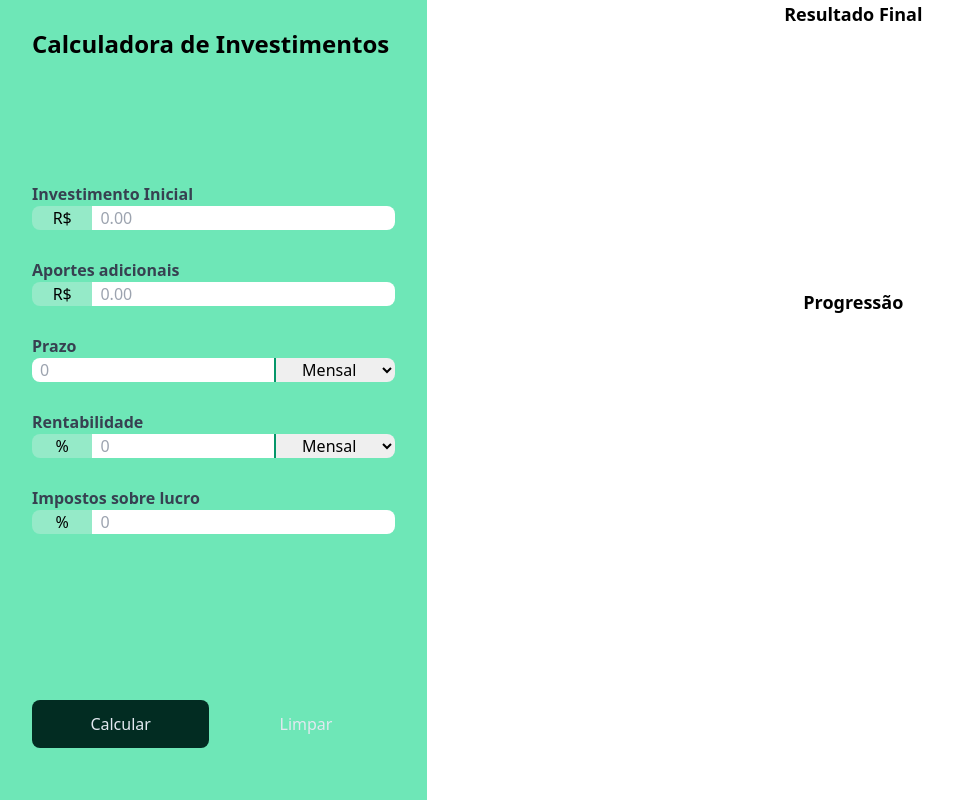
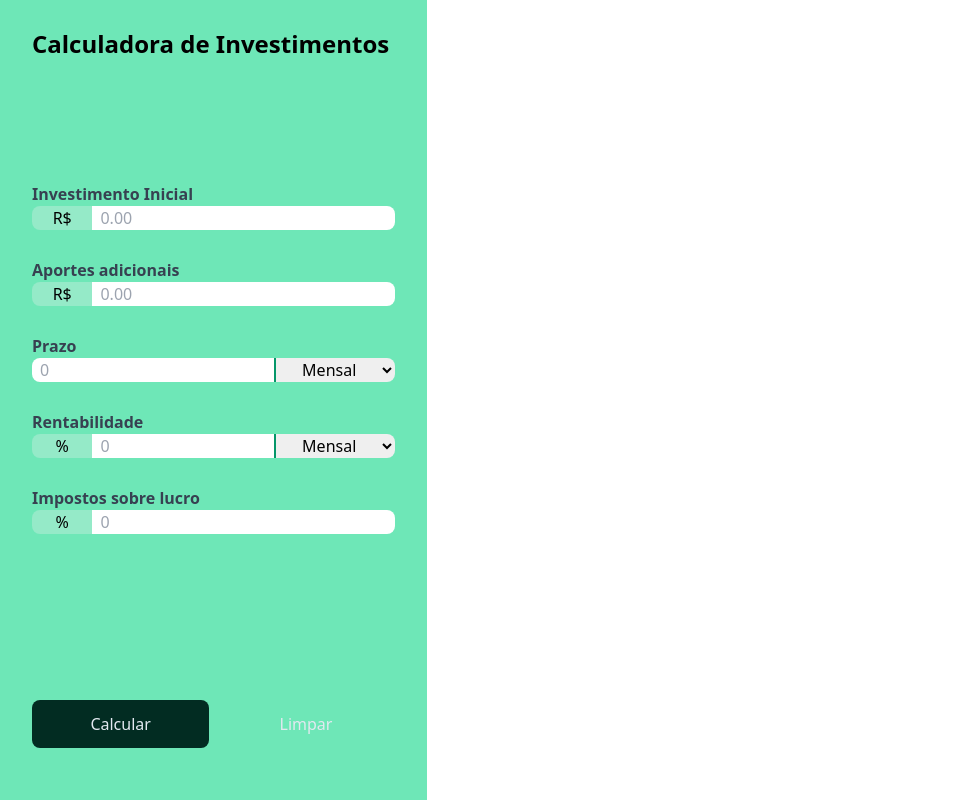
Before and after one commit to matheusgsaraiva/projetoCalculadoraInvestimentos, a website built with Vite: page index.html in a window 1280 px wide. Shown: the whole page, without its empty margins (0-953 px from the left). Built offline with nearby package versions, Linux system fonts and the light colour scheme.

Commit message:
processos relacionados aos gráficos foram comentados

```diff
--- a/index.html
+++ b/index.html
@@ -177,20 +177,19 @@
     </aside>
     <!-- h-full significa ocupar toda a altura disponivel que o elemento pai disponibiliza -->
     <main class="row-span-2 col-span-2">
-      <!-- <p>Resultados</p> -->
       <!-- Getting start da biblioteca Chart.js https://www.chartjs.org/docs/latest/getting-started/ -->
-      <section id="charts-container" class="h-full">
+      <!-- <section id="charts-container" class="h-full">
         <div class="h-[36%] flex flex-col items-center pb-10">
-          <!-- text-lg é para ficar com letra grande lg = large -->
+          text-lg é para ficar com letra grande lg = large
           <p class="font-bold text-lg">Resultado Final</p>
-          <!-- canvas é um elemento que a biblioteca Charts utiliza -->
+          canvas é um elemento que a biblioteca Charts utiliza
           <canvas id="final-money-distribution"></canvas>
         </div>
         <div class="h-[56%] flex flex-col items-center">
           <p class="font-bold text-lg">Progressão</p>
           <canvas id="progression"></canvas>
         </div>
-      </section>
+      </section>  -->
     </main>
     <script type="module" src="./main.js"></script>
   </body>
--- a/main.js
+++ b/main.js
@@ -220,6 +220,7 @@ for (const formElement of form) {
   }
 }
 
-form.addEventListener('submit', renderProgression);
+// comentar para fazer a parte da tabela
+// form.addEventListener('submit', renderProgression);
 // calculateButton.addEventListener('click', renderProgression);
 clearFormButton.addEventListener('click', clearForm);
```
